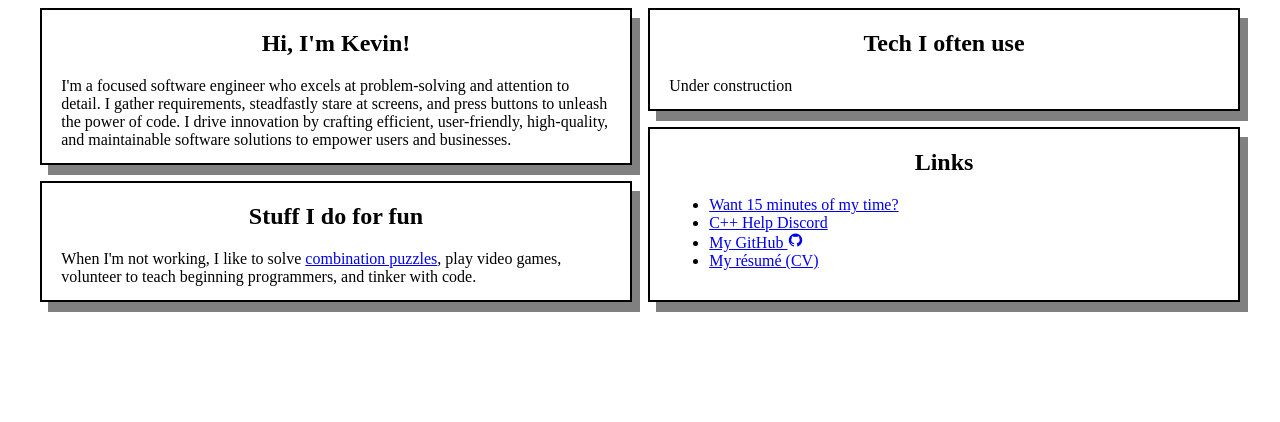
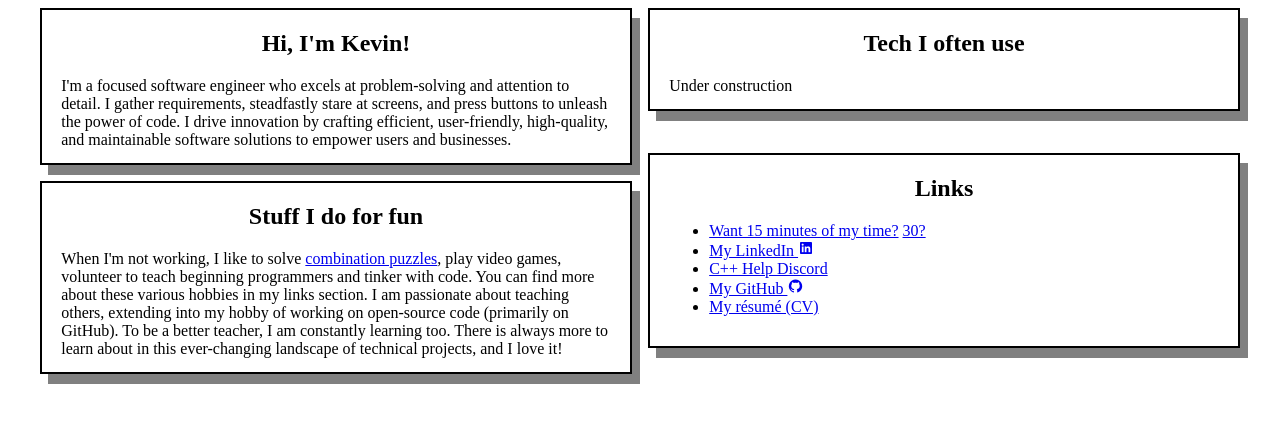
Before and after one commit to kevinkjt2000/magicly-work, a SvelteKit app in the folder web/: page / in a window 1280 px wide. Shown: the top 422 px of the page. Built offline with nearby package versions, Linux system fonts and the light colour scheme; some icons are missing.

Commit message:
Add some more information

```diff
--- a/web/src/routes/+page.svelte
+++ b/web/src/routes/+page.svelte
@@ -13,7 +13,11 @@
 	<Box title="Stuff I do for fun">
 		When I'm not working, I like to solve <a href="https://en.wikipedia.org/wiki/Combination_puzzle"
 			>combination puzzles</a
-		>, play video games, volunteer to teach beginning programmers, and tinker with code.
+		>, play video games, volunteer to teach beginning programmers and tinker with code. You can find
+		more about these various hobbies in my links section. I am passionate about teaching others,
+		extending into my hobby of working on open-source code (primarily on GitHub). To be a better
+		teacher, I am constantly learning too. There is always more to learn about in this ever-changing
+		landscape of technical projects, and I love it!
 	</Box>
 </div>
 
@@ -26,7 +30,15 @@
 
 	<Box title="Links">
 		<ul>
-			<li><a href="https://calendly.com/kevin_tindall/15min">Want 15 minutes of my time?</a></li>
+			<li>
+				<a href="https://calendly.com/kevin_tindall/15min">Want 15 minutes of my time?</a>
+				<a href="https://calendly.com/kevin_tindall/30min">30?</a>
+			</li>
+			<li>
+				<a href="https://www.linkedin.com/in/kevin-tindall/"
+					>My LinkedIn <i class="lni lni-linkedin" /></a
+				>
+			</li>
 			<li><a href="https://discord.gg/J5hBe8F">C++ Help Discord</a></li>
 			<li><a href="https://github.com/kevinkjt2000">My GitHub <i class="lni lni-github" /></a></li>
 			<li>
```
